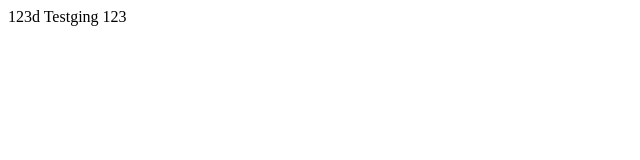
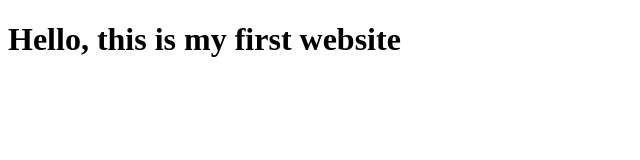
Before and after one commit to NebellUA/My-first-project, a plain HTML site: page index.html in a window 1280 px wide. Shown: the whole page, without its empty margins (0-640 px from the left). Drawn offline with Linux system fonts and the light colour scheme.

Commit message:
text in index.html

```diff
--- a/index.html
+++ b/index.html
@@ -6,6 +6,6 @@
     <title>Document</title>
   </head>
   <body>
-    123d Testging 123
+    <h1>Hello, this is my first website</h1>
   </body>
 </html>
```
